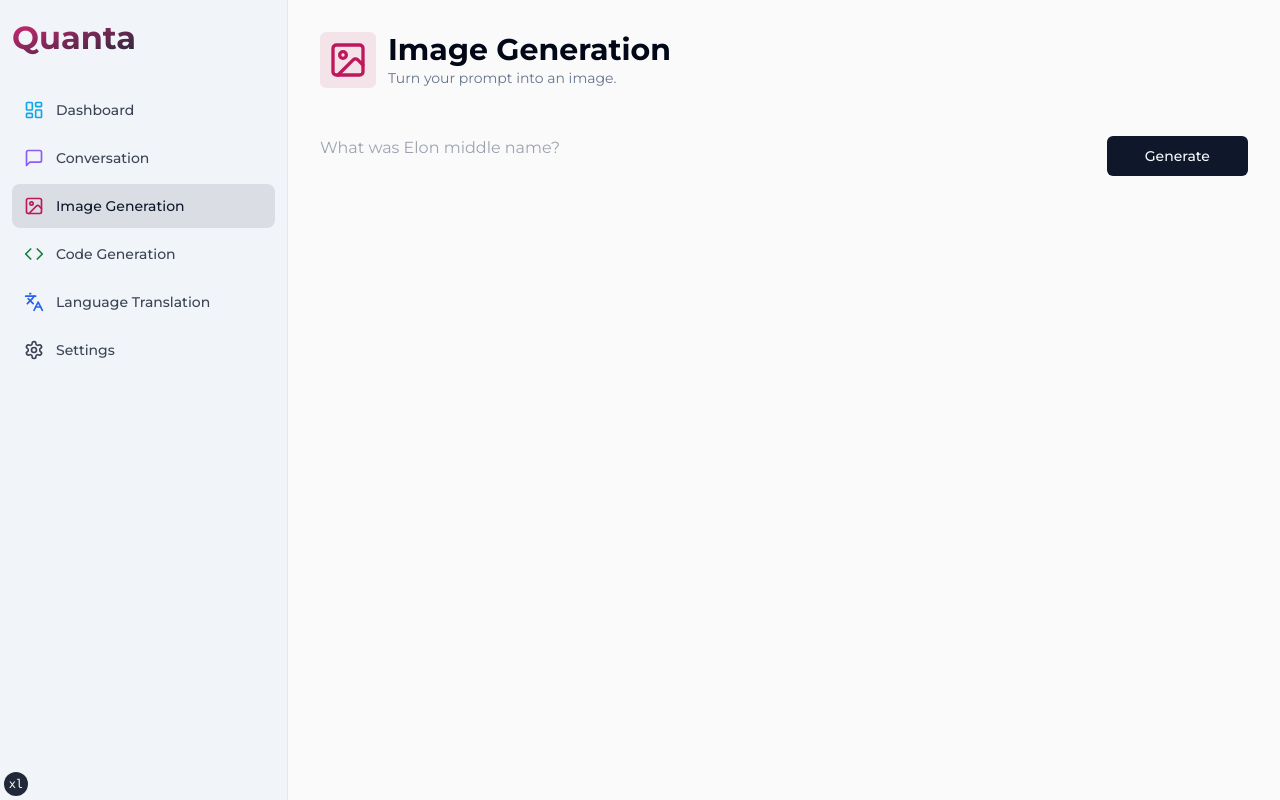
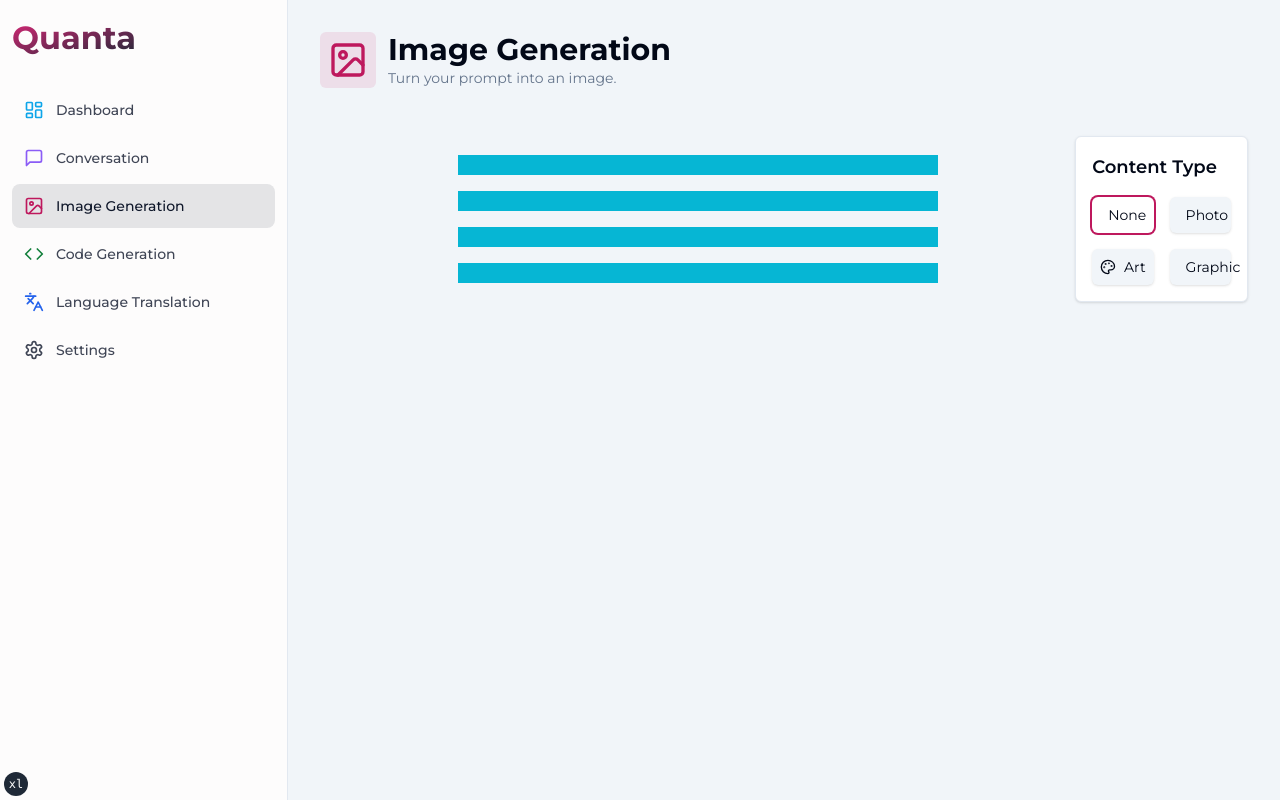
Before and after one commit to lucabrx/quanta-ai-next, a Next.js app: page /image in a window 1280 px wide. Built offline with nearby package versions, Linux system fonts and the light colour scheme.

Commit message:
photo layout

```diff
--- a/app/(dashboard)/(routes)/image/page.tsx
+++ b/app/(dashboard)/(routes)/image/page.tsx
@@ -1,8 +1,6 @@
 'use client'
 
-import { useState } from 'react'
-import { useForm } from 'react-hook-form'
-import { zodResolver } from '@hookform/resolvers/zod'
+import { FormEvent, useState } from 'react'
 import { z } from 'zod'
 import axios from 'axios'
 import { useRouter } from 'next/navigation'
@@ -10,6 +8,10 @@ import { Heading } from '@/components/ui/heading'
 import { Download, ImageIcon } from 'lucide-react'
 import { Button } from '@/components/ui/button'
 import Image from 'next/image'
+import { ChatMessages } from '@/components/chat-messages'
+import { ChatForm } from '@/components/chat-form'
+import { contentType } from '@/config/image'
+import { cn } from '@/lib/utils'
 
 //TODO - work on zod better schema
 
@@ -22,19 +24,17 @@ type ImageValidation = z.infer<typeof imageValidation>
 export default function ImagePage() {
   const [photos, setPhotos] = useState<string[]>([])
   const [downloadLink, setDownloadLink] = useState('')
+  const [prompt, setPrompt] = useState('')
 
   const router = useRouter()
 
-  const { handleSubmit, reset, register } = useForm<ImageValidation>({
-    resolver: zodResolver(imageValidation),
-  })
-
-  const onSubmit = async (values: ImageValidation) => {
+  const onSubmit = async (e: FormEvent<HTMLFormElement>) => {
+    e.preventDefault()
     try {
       setPhotos([])
 
       const payload = {
-        prompt: values.prompt,
+        prompt: prompt,
         amount: '1',
         resolution: '512x512',
       }
@@ -64,7 +64,7 @@ export default function ImagePage() {
   }
 
   return (
-    <div>
+    <main className="flex flex-col flex-1 mx-auto">
       <Heading
         title="Image Generation"
         description="Turn your prompt into an image."
@@ -72,54 +72,93 @@ export default function ImagePage() {
         iconColor="text-pink-700"
         bgColor="bg-pink-700/10"
       />
-      <div className="px-4 lg:px-8 py-4 flex-1 flex flex-col justify-between h-full max-h-[calc(100vh-150px)] ">
-        <form
-          onSubmit={handleSubmit(onSubmit)}
-          className="grid grid-cols-12 gap-4 w-full bg"
-        >
-          <textarea
-            className="border-0 outline-none focus-visible:ring-0 bg-transparent focus-visible:ring-transparent resize-none h-auto
-                 col-span-12 lg:col-span-10 w-full"
-            {...register('prompt')}
-            placeholder="What was Elon middle name? "
-          />
 
-          <Button
-            className="col-span-12 lg:col-span-2 w-full"
-            type="submit"
-            size="icon"
-          >
-            Generate
-          </Button>
-        </form>
-
-        {photos.map((src) => (
-          <div
-            key={src}
-            className="flex flex-wrap gap-2 justfy-center items-center"
-          >
-            <div className="flex flex-col w-full h-full max-w-[512px] max-h-[512px]">
-              <Image alt="Generated" src={src} width={512} height={512} />
-              <Button
-                onClick={handleDownload}
-                variant="default"
-                className="w-full"
-              >
-                <Download className="h-4 w-4 mr-2" />
-                Download
-              </Button>
-
-              {/* Hidden download link */}
-              <a
-                href={downloadLink}
-                className="hidden"
-                ref={(el) => setDownloadLink(el?.href || '')}
-                download
-              ></a>
+      <div className="px-4 lg:px-8 py-4 flex-1 flex flex-col justify-between h-full max-h-[calc(100vh-160px)]  w-full">
+        <div className="grid md:grid-cols-[80%,20%] xl:gap-8 xl:px-8">
+          <div className="flex flex-col justify-center items-center w-full">
+            <div className="flex flex-wrap gap-4 w-full justify-center items-center">
+              {Array.from({ length: 4 }).map((_, i) => (
+                <div key={i} className="w-[480px] h-[20px] bg-cyan-500"></div>
+              ))}
             </div>
           </div>
-        ))}
+
+          <div className="flex flex-col justify-center items-center  w-full">
+            <div className="flex flex-wrap gap-4 w-full justify-center items-center bg-card shadow p-4 rounded-md border border-border">
+              <h2 className="font-semibold text-lg w-full text-left">
+                Content Type
+              </h2>
+              <div className="grid grid-cols-2 gap-4 w-full">
+                {contentType.map((item) => (
+                  <button
+                    key={item.id}
+                    className={cn(
+                      'flex justify-start items-center shadow bg-muted w-full p-2' +
+                        ' gap-2 hover:bg-card transition duration-300 hover:ring-2 hover:ring-pink-700' +
+                        ' rounded-md',
+                      item.selected ? 'ring-2 ring-pink-700 bg-card' : '',
+                    )}
+                  >
+                    <item.Icon className="h-4 w-4" />
+                    <p className="text-sm">{item.name}</p>
+                  </button>
+                ))}
+              </div>
+            </div>
+          </div>
+        </div>
       </div>
-    </div>
+    </main>
   )
 }
+
+//<div className="px-4 lg:px-8 py-4 flex-1 flex flex-col justify-between h-full max-h-[calc(100vh-150px)] ">
+//  <form
+//      onSubmit={(e) =>  onSubmit(e)}
+//      className="grid grid-cols-12 gap-4 w-full bg"
+//  >
+//          <textarea
+//              className="border-0 outline-none focus-visible:ring-0 bg-transparent focus-visible:ring-transparent resize-none h-auto
+//                 col-span-12 lg:col-span-10 w-full"
+//
+//              onChange={(e) => setPrompt(e.target.value)}
+//              value={prompt}
+//              placeholder="What was Elon middle name? "
+//          />
+//
+//    <Button
+//        className="col-span-12 lg:col-span-2 w-full"
+//        type="submit"
+//        size="icon"
+//    >
+//      Generate
+//    </Button>
+//  </form>
+//
+//  {photos.map((src) => (
+//      <div
+//          key={src}
+//          className="flex flex-wrap gap-2 justfy-center items-center"
+//      >
+//        <div className="flex flex-col w-full h-full max-w-[512px] max-h-[512px]">
+//          <Image alt="Generated" src={src} width={512} height={512} />
+//          <Button
+//              onClick={handleDownload}
+//              variant="default"
+//              className="w-full"
+//          >
+//            <Download className="h-4 w-4 mr-2" />
+//            Download
+//          </Button>
+//
+//          {/* Hidden download link */}
+//          <a
+//              href={downloadLink}
+//              className="hidden"
+//              ref={(el) => setDownloadLink(el?.href || '')}
+//              download
+//          ></a>
+//        </div>
+//      </div>
+//  ))}
+//</div>
--- a/app/globals.css
+++ b/app/globals.css
@@ -4,7 +4,7 @@
 
 @layer base {
   :root {
-    --background: 3 0% 98%;
+    --accent: 2 4% 99%;
     --foreground: 222.2 84% 4.9%;
 
     --muted: 210 40% 96.1%;
@@ -25,7 +25,7 @@
     --secondary: 210 40% 96.1%;
     --secondary-foreground: 222.2 47.4% 11.2%;
 
-    --accent: 210 40% 96.1%;
+    --background: 210 40% 96.1%;
     --accent-foreground: 222.2 47.4% 11.2%;
 
     --destructive: 0 84.2% 60.2%;
--- a/components/navbar.tsx
+++ b/components/navbar.tsx
@@ -4,7 +4,7 @@ import { MobileSidebar } from '@/components/mobile-sidebar'
 
 export const Navbar = () => {
   return (
-    <div className="flex justify-between md:justify-end p-4 max-w-7xl mx-auto">
+    <div className="flex justify-between md:justify-end p-4 mx-auto ">
       <MobileSidebar />
 
       <Link
--- /dev/null
+++ b/config/image.ts
@@ -0,0 +1,34 @@
+import { ImageOff, Image, Palette, Library, LucideIcon } from 'lucide-react'
+
+interface ContentType {
+  id: number
+  name: string
+  selected: boolean
+  Icon: LucideIcon
+}
+export const contentType: ContentType[] = [
+  {
+    id: 1,
+    name: 'None',
+    selected: true,
+    Icon: ImageOff,
+  },
+  {
+    id: 2,
+    name: 'Photo',
+    selected: false,
+    Icon: Image,
+  },
+  {
+    id: 3,
+    name: 'Art',
+    selected: false,
+    Icon: Palette,
+  },
+  {
+    id: 4,
+    name: 'Graphic',
+    selected: false,
+    Icon: Library,
+  },
+]
```
Also changed, not shown: 1 other file (tests, documents, lock files or other folders).
